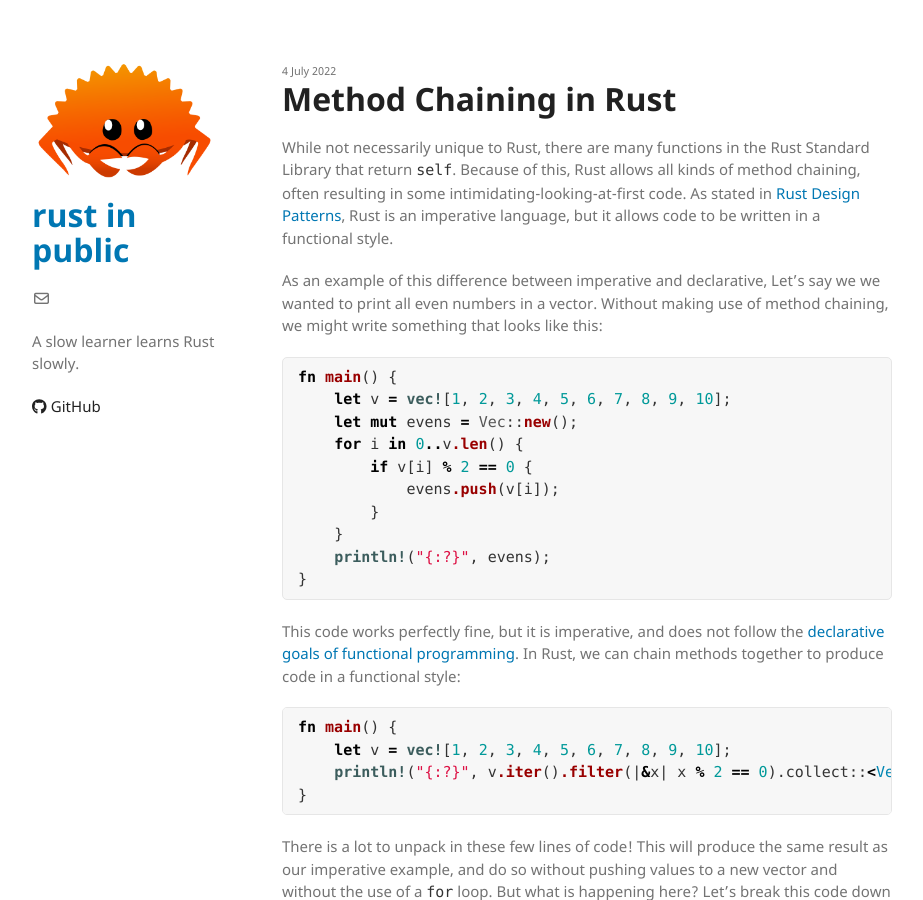
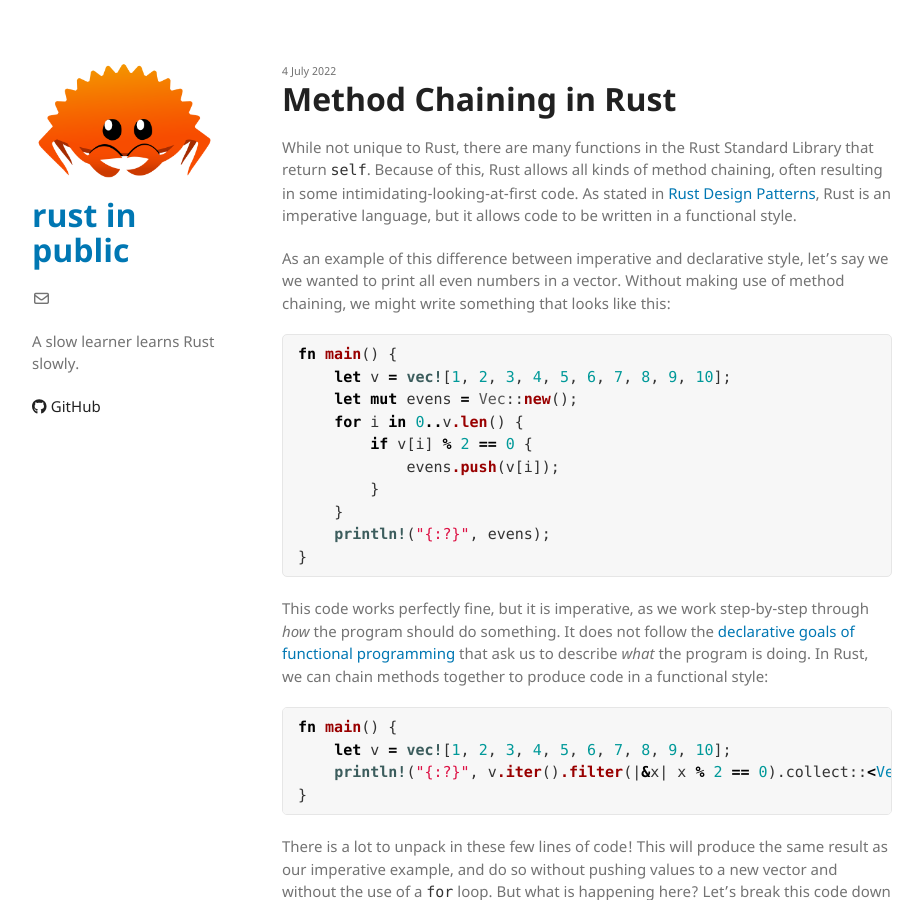
Before and after one commit to rust-in-public/rust-in-public.github.io, a Jekyll site: the page built from _posts/2022-07-04-method-chaining-in-rust.md, in a window 1280 px wide and 900 px high. Shown: the whole window, without its empty margins (178-1101 px from the left). Built offline with Jekyll 4.4.1, drawn with Linux system fonts in a browser that asks for light colours.

Commit message:
Update 2022-07-04-method-chaining-in-rust.md

````diff
--- a/_posts/2022-07-04-method-chaining-in-rust.md
+++ b/_posts/2022-07-04-method-chaining-in-rust.md
@@ -4,9 +4,9 @@ title: "Method Chaining in Rust"
 tag: rustlang
 ---
 
-While not necessarily unique to Rust, there are many functions in the Rust Standard Library that return ```self```. Because of this, Rust allows all kinds of method chaining, often resulting in some intimidating-looking-at-first code. As stated in [Rust Design Patterns](https://rust-unofficial.github.io/patterns/functional/index.html), Rust is an imperative language, but it allows code to be written in a functional style.
+While not unique to Rust, there are many functions in the Rust Standard Library that return ```self```. Because of this, Rust allows all kinds of method chaining, often resulting in some intimidating-looking-at-first code. As stated in [Rust Design Patterns](https://rust-unofficial.github.io/patterns/functional/index.html), Rust is an imperative language, but it allows code to be written in a functional style.
 
-As an example of this difference between imperative and declarative, Let's say we we wanted to print all even numbers in a vector. Without making use of method chaining, we might write something that looks like this:
+As an example of this difference between imperative and declarative style, let's say we we wanted to print all even numbers in a vector. Without making use of method chaining, we might write something that looks like this:
 
 ```rust
 fn main() {
@@ -21,7 +21,7 @@ fn main() {
 }
 ```
 
-This code works perfectly fine, but it is imperative, and does not follow the [declarative goals of functional programming](https://kerkour.com/rust-functional-programming). In Rust, we can chain methods together to produce code in a functional style:
+This code works perfectly fine, but it is imperative, as we work step-by-step through *how* the program should do something. It does not follow the [declarative goals of functional programming](https://kerkour.com/rust-functional-programming) that ask us to describe *what* the program is doing. In Rust, we can chain methods together to produce code in a functional style:
 
 ```rust
 fn main() {
````
